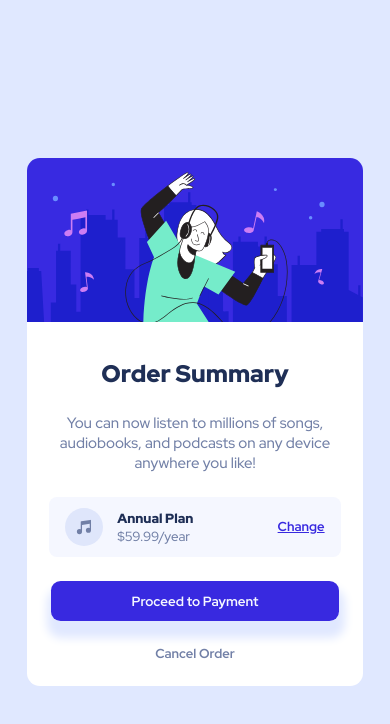
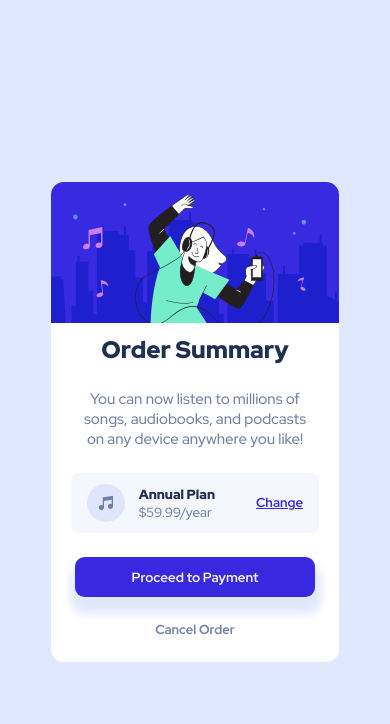
Before and after one commit to romzc/order-summary-component, a plain HTML site: page index.html in a window 390 px wide. Drawn offline with Linux system fonts and the light colour scheme.

Commit message:
Modification in query section

```diff
--- a/style.css
+++ b/style.css
@@ -156,8 +156,12 @@ button:hover {
 
 @media (max-width: 450px) {
     main {
-        width: 18rem;
+        width: 15rem;
         height: auto;
+    }
+
+    h1 {
+        margin-top: 8rem;
     }
 }
 
```
